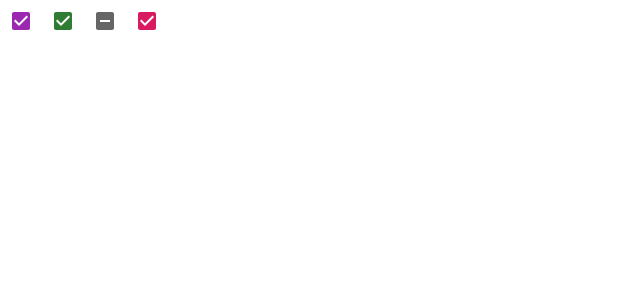
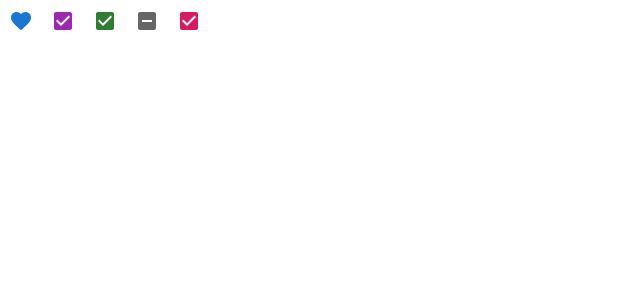
Before and after one commit to sumitsinghrajput56/react_mui, a React (Create React App) app: page / in a window 1280 px wide. Shown: the top 300 px of the page, without its empty margins (0-640 px from the left). Built offline with nearby package versions, Linux system fonts and the light colour scheme.

Commit message:
added FavoriteBorder and Favorite

```diff
--- a/src/App.js
+++ b/src/App.js
@@ -1,6 +1,7 @@
 import * as React from "react";
 import { pink } from "@mui/material/colors";
 import Checkbox from "@mui/material/Checkbox";
+import { Favorite, FavoriteBorder } from "@mui/icons-material";
 
 const label = { inputProps: { "aria-label": "Checkbox demo" } };
 
@@ -18,7 +19,7 @@ export default function ColorCheckboxes() {
 
   return (
     <div>
-      {/* <Checkbox {...label} defaultChecked /> */}
+      <Checkbox {...label} defaultChecked  icon={<FavoriteBorder/>} checkedIcon={<Favorite/>} />
       <Checkbox {...label} defaultChecked color="secondary" value="firstCheckbox" onChange={(e)=>setValue(e)} />
       <Checkbox {...label} defaultChecked color="success" value="secondCheckbox" onChange={(e)=>setValue(e)} />
       <Checkbox {...label} defaultChecked color="default" value="thiredCheckbox" onChange={(e)=>setValue(e)} indeterminate />
```
